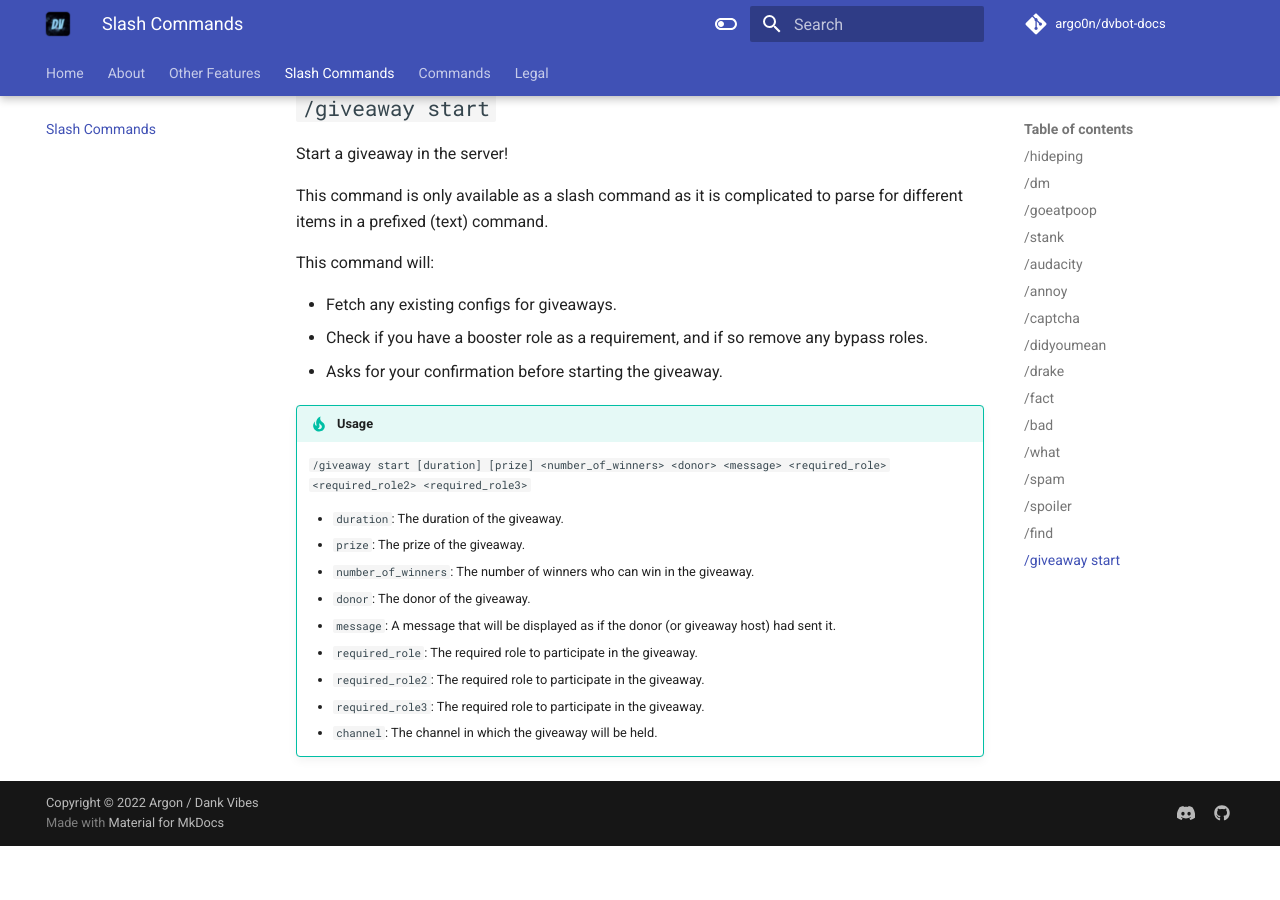
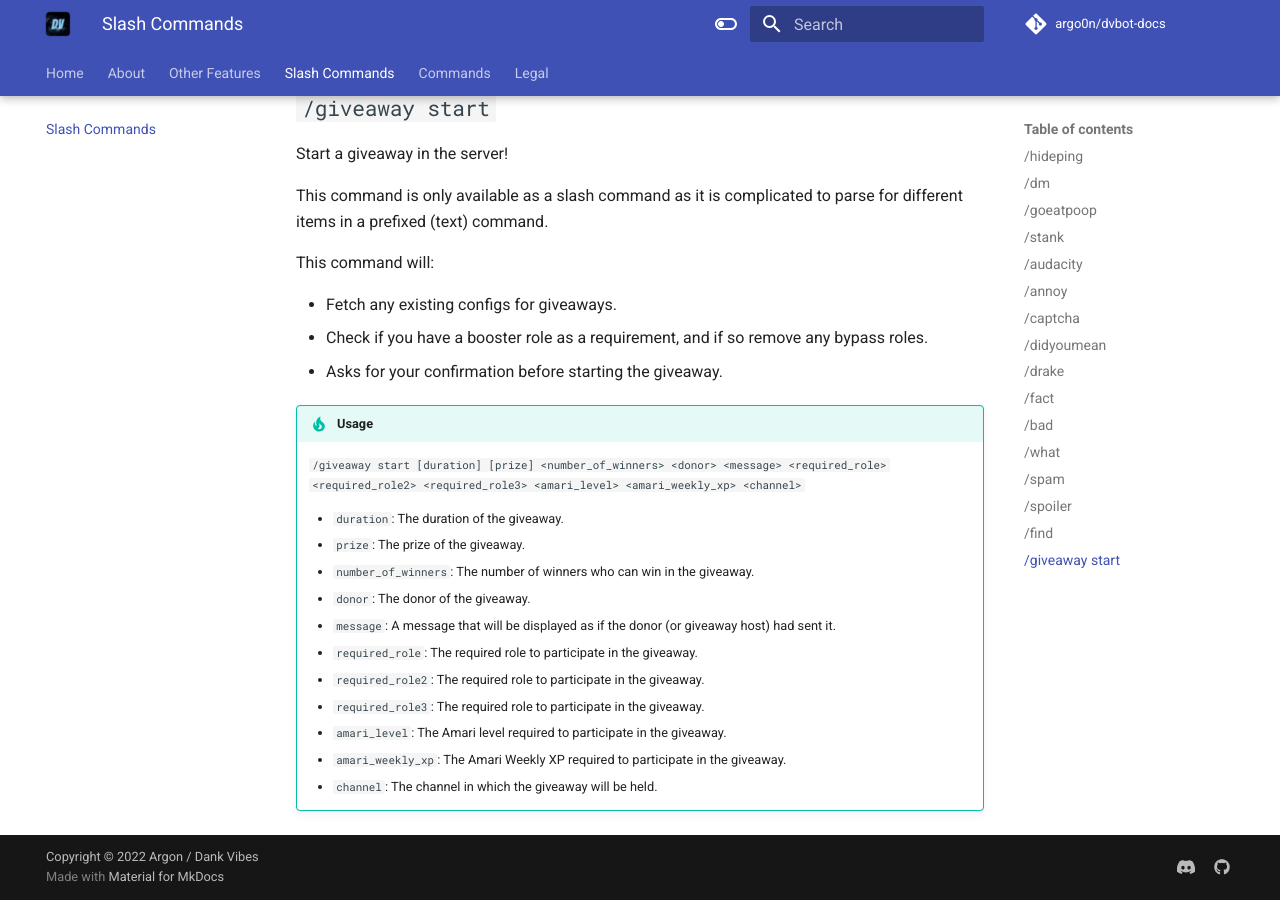
Before and after one commit to argo0n/dvbot-docs, an MkDocs documentation site: the page built from docs/slash_commands.md, in a window 1280 px wide and 900 px high, scrolled down 4471 px. Built offline with MkDocs 1.6.1 and Material for MkDocs 9.7.7, drawn with Linux system fonts in a browser that asks for light colours; comment, search, counter and statistics services are not loaded; before the commit the page ends 5317 px from its top, so only the background shows below that.

Commit message:
add new args for giveaway start slash cmd

```diff
--- a/docs/slash_commands.md
+++ b/docs/slash_commands.md
@@ -185,7 +185,7 @@ This command will:
 
 !!! tip "Usage"
 
-    `/giveaway start [duration] [prize] <number_of_winners> <donor> <message> <required_role> <required_role2> <required_role3>`
+    `/giveaway start [duration] [prize] <number_of_winners> <donor> <message> <required_role> <required_role2> <required_role3> <amari_level> <amari_weekly_xp> <channel>`
 
     * `duration`: The duration of the giveaway.
     * `prize`: The prize of the giveaway.
@@ -195,4 +195,6 @@ This command will:
     * `required_role`: The required role to participate in the giveaway.
     * `required_role2`: The required role to participate in the giveaway.
     * `required_role3`: The required role to participate in the giveaway.
+    * `amari_level`: The Amari level required to participate in the giveaway.
+    * `amari_weekly_xp`: The Amari Weekly XP required to participate in the giveaway.
     * `channel`: The channel in which the giveaway will be held.
```
